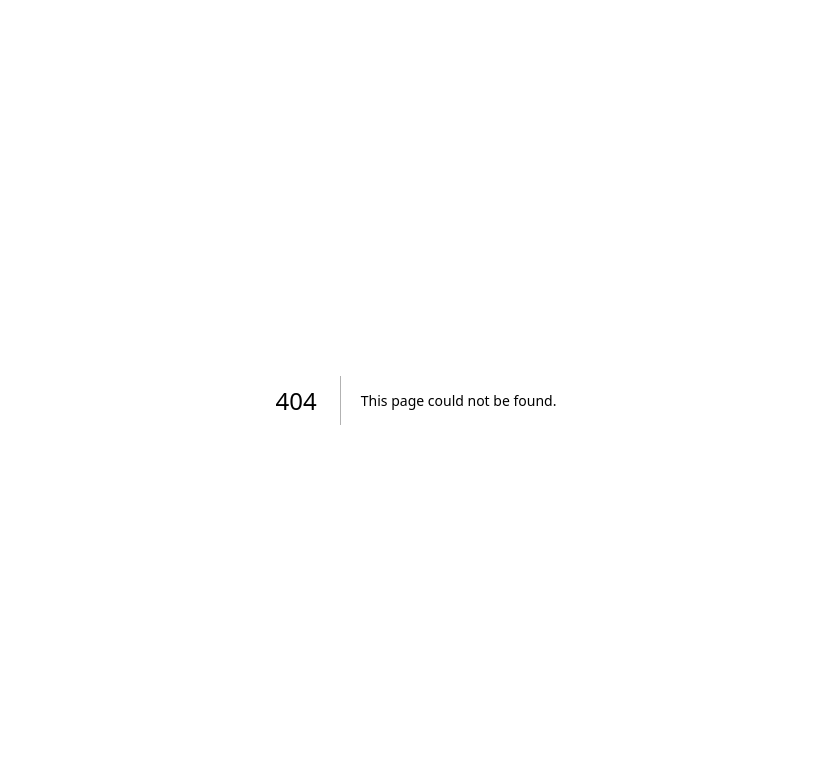
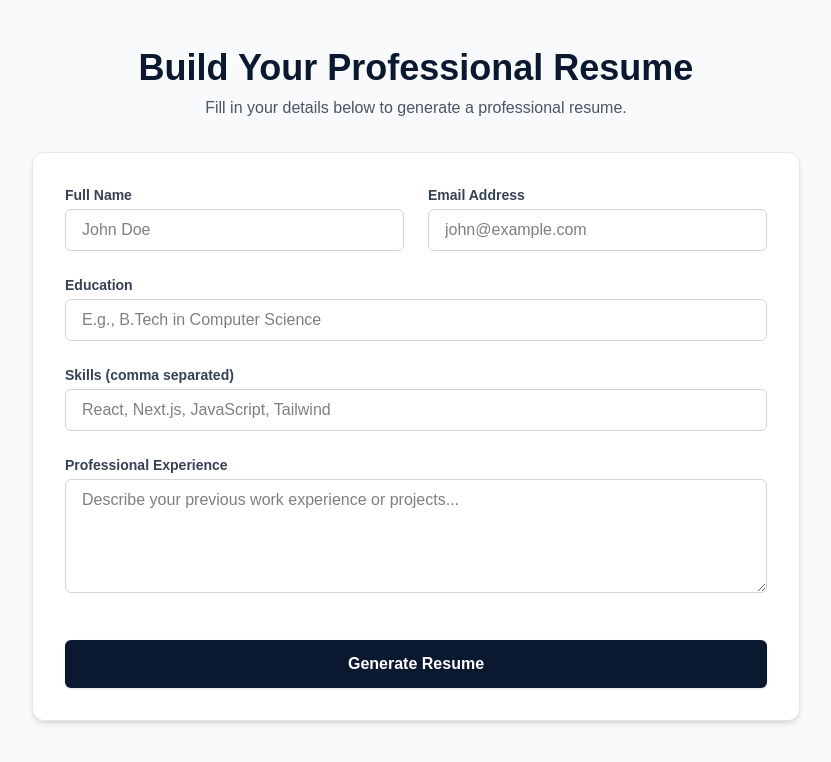
Before and after one commit to rupaniali/skillbridge-hackathon, a Next.js app: page /resume in a window 1280 px wide. Before the commit this address had no page. Shown: the top 762 px of the page, without its empty margins (224-1055 px from the left). Built offline with nearby package versions, Linux system fonts and the light colour scheme.

Commit message:
Added Resume and Jobs pages

```diff
--- /dev/null
+++ b/app/jobs/page.tsx
@@ -0,0 +1,91 @@
+import Link from "next/link";
+
+export default function JobsPage() {
+  // Demo ke liye kuch Jobs ka data
+  const jobs = [
+    {
+      id: 1,
+      title: "Frontend Developer (Next.js)",
+      company: "TechNova Solutions",
+      location: "Remote / Mumbai",
+      type: "Full-time",
+      stipend: "₹6 LPA - ₹8 LPA",
+      skills: ["Next.js", "React", "Tailwind CSS"],
+    },
+    {
+      id: 2,
+      title: "UI/UX Design Intern",
+      company: "Creative Studio",
+      location: "Bangalore",
+      type: "Internship",
+      stipend: "₹20,000 / month",
+      skills: ["Figma", "Prototyping", "Wireframing"],
+    },
+    {
+      id: 3,
+      title: "Backend Developer",
+      company: "DataCloud Inc.",
+      location: "Remote",
+      type: "Full-time",
+      stipend: "₹8 LPA - ₹12 LPA",
+      skills: ["Node.js", "Supabase", "PostgreSQL"],
+    },
+  ];
+
+  return (
+    <div className="min-h-screen bg-gray-50 py-12 px-4 sm:px-6 lg:px-8">
+      <div className="max-w-5xl mx-auto">
+        <div className="text-center mb-12">
+          <h1 className="text-4xl font-bold text-[#0A192F] mb-4">
+            Explore Entry-Level Jobs
+          </h1>
+          <p className="text-gray-600 text-lg">
+            Aapke skills se match karti hui best opportunities.
+          </p>
+        </div>
+
+        <div className="space-y-6">
+          {jobs.map((job) => (
+            <div
+              key={job.id}
+              className="bg-white p-6 rounded-xl shadow-sm border border-gray-200 hover:shadow-md transition-shadow flex flex-col md:flex-row justify-between items-start md:items-center gap-4"
+            >
+              <div>
+                <h2 className="text-xl font-bold text-[#0A192F]">{job.title}</h2>
+                <div className="text-gray-600 mt-1 font-medium">{job.company}</div>
+
+                <div className="flex flex-wrap gap-4 mt-3 text-sm text-gray-500">
+                  <div className="flex items-center gap-1">
+                    <span>📍</span> {job.location}
+                  </div>
+                  <div className="flex items-center gap-1">
+                    <span>💼</span> {job.type}
+                  </div>
+                  <div className="flex items-center gap-1">
+                    <span>💰</span> {job.stipend}
+                  </div>
+                </div>
+
+                <div className="flex flex-wrap gap-2 mt-4">
+                  {job.skills.map((skill, index) => (
+                    <span key={index} className="bg-blue-50 text-blue-700 px-3 py-1 rounded-full text-xs font-semibold">
+                      {skill}
+                    </span>
+                  ))}
+                </div>
+              </div>
+
+              <div className="w-full md:w-auto mt-4 md:mt-0">
+                <Link href="/resume">
+                  <button className="w-full md:w-auto bg-[#0A192F] text-white font-bold py-2 px-6 rounded-md hover:bg-blue-900 transition-colors">
+                    Apply with Resume
+                  </button>
+                </Link>
+              </div>
+            </div>
+          ))}
+        </div>
+      </div>
+    </div>
+  );
+}
--- /dev/null
+++ b/app/resume/page.tsx
@@ -0,0 +1,153 @@
+"use client";
+
+import { useState } from "react";
+
+export default function ResumePage() {
+  // Form ke data ko store karne ke liye state
+  const [formData, setFormData] = useState({
+    name: "",
+    email: "",
+    education: "",
+    skills: "",
+    experience: "",
+  });
+
+  // Resume generate hua ya nahi, ye check karne ke liye state
+  const [isGenerated, setIsGenerated] = useState(false);
+
+  // Jab user kuch type karega, toh ye function data update karega
+  const handleChange = (e: any) => {
+    setFormData({ ...formData, [e.target.name]: e.target.value });
+  };
+
+  return (
+    <div className="min-h-screen bg-gray-50 py-12 px-4 sm:px-6 lg:px-8">
+      <div className="max-w-3xl mx-auto">
+        <h1 className="text-4xl font-bold text-[#0A192F] mb-2 text-center">
+          Build Your Professional Resume
+        </h1>
+        <p className="text-gray-600 text-center mb-8">
+          Fill in your details below to generate a professional resume.
+        </p>
+
+        {/* Agar resume generate nahi hua hai, toh Form dikhao */}
+        {!isGenerated ? (
+          <div className="bg-white p-8 rounded-xl shadow-md border border-gray-200">
+            <form className="space-y-6">
+              <div className="grid grid-cols-1 gap-6 sm:grid-cols-2">
+                <div>
+                  <label className="block text-sm font-semibold text-gray-700 mb-1">Full Name</label>
+                  <input
+                    type="text"
+                    name="name"
+                    value={formData.name}
+                    onChange={handleChange}
+                    className="w-full rounded-md border border-gray-300 px-4 py-2 text-black bg-white focus:border-[#0A192F] focus:outline-none focus:ring-1 focus:ring-[#0A192F]"
+                    placeholder="John Doe"
+                  />
+                </div>
+                <div>
+                  <label className="block text-sm font-semibold text-gray-700 mb-1">Email Address</label>
+                  <input
+                    type="email"
+                    name="email"
+                    value={formData.email}
+                    onChange={handleChange}
+                    className="w-full rounded-md border border-gray-300 px-4 py-2 text-black bg-white focus:border-[#0A192F] focus:outline-none focus:ring-1 focus:ring-[#0A192F]"
+                    placeholder="john@example.com"
+                  />
+                </div>
+              </div>
+
+              <div>
+                <label className="block text-sm font-semibold text-gray-700 mb-1">Education</label>
+                <input
+                  type="text"
+                  name="education"
+                  value={formData.education}
+                  onChange={handleChange}
+                  className="w-full rounded-md border border-gray-300 px-4 py-2 text-black bg-white focus:border-[#0A192F] focus:outline-none focus:ring-1 focus:ring-[#0A192F]"
+                  placeholder="E.g., B.Tech in Computer Science"
+                />
+              </div>
+
+              <div>
+                <label className="block text-sm font-semibold text-gray-700 mb-1">Skills (comma separated)</label>
+                <input
+                  type="text"
+                  name="skills"
+                  value={formData.skills}
+                  onChange={handleChange}
+                  className="w-full rounded-md border border-gray-300 px-4 py-2 text-black bg-white focus:border-[#0A192F] focus:outline-none focus:ring-1 focus:ring-[#0A192F]"
+                  placeholder="React, Next.js, JavaScript, Tailwind"
+                />
+              </div>
+
+              <div>
+                <label className="block text-sm font-semibold text-gray-700 mb-1">Professional Experience</label>
+                <textarea
+                  rows={4}
+                  name="experience"
+                  value={formData.experience}
+                  onChange={handleChange}
+                  className="w-full rounded-md border border-gray-300 px-4 py-2 text-black bg-white focus:border-[#0A192F] focus:outline-none focus:ring-1 focus:ring-[#0A192F]"
+                  placeholder="Describe your previous work experience or projects..."
+                ></textarea>
+              </div>
+
+              <div className="pt-4">
+                <button
+                  type="button"
+                  onClick={() => setIsGenerated(true)}
+                  className="w-full bg-[#0A192F] text-white font-bold py-3 px-4 rounded-md hover:bg-blue-900 transition-colors shadow-sm"
+                >
+                  Generate Resume
+                </button>
+              </div>
+            </form>
+          </div>
+        ) : (
+          /* Agar Generate button click ho gaya, toh ye Live Resume dikhega */
+          <div className="bg-white p-10 rounded-xl shadow-lg border border-gray-200 mt-6">
+            <div className="border-b-4 border-[#0A192F] pb-6 mb-6">
+              <h2 className="text-4xl font-extrabold text-[#0A192F] uppercase">{formData.name || "Your Name"}</h2>
+              <p className="text-gray-600 mt-2">{formData.email || "your.email@example.com"}</p>
+            </div>
+
+            <div className="mb-6">
+              <h3 className="text-xl font-bold text-[#0A192F] mb-2 uppercase border-b-2 border-gray-100 pb-1">Education</h3>
+              <p className="text-gray-800 text-lg">{formData.education || "Your Education Details"}</p>
+            </div>
+
+            <div className="mb-6">
+              <h3 className="text-xl font-bold text-[#0A192F] mb-2 uppercase border-b-2 border-gray-100 pb-1">Skills</h3>
+              <div className="flex flex-wrap gap-2 mt-2">
+                {formData.skills ? formData.skills.split(',').map((skill, index) => (
+                  <span key={index} className="bg-gray-100 text-[#0A192F] px-3 py-1 rounded-full text-sm font-semibold border border-gray-200">
+                    {skill.trim()}
+                  </span>
+                )) : (
+                  <span className="text-gray-500 italic">No skills added yet</span>
+                )}
+              </div>
+            </div>
+
+            <div>
+              <h3 className="text-xl font-bold text-[#0A192F] mb-2 uppercase border-b-2 border-gray-100 pb-1">Experience / Projects</h3>
+              <p className="text-gray-800 whitespace-pre-line">{formData.experience || "Your professional experience will appear here."}</p>
+            </div>
+
+            <div className="mt-10 flex justify-center">
+              <button
+                onClick={() => setIsGenerated(false)}
+                className="bg-gray-200 text-gray-800 font-semibold py-2 px-6 rounded hover:bg-gray-300 transition-colors"
+              >
+                Edit Resume
+              </button>
+            </div>
+          </div>
+        )}
+      </div>
+    </div>
+  );
+}
```
